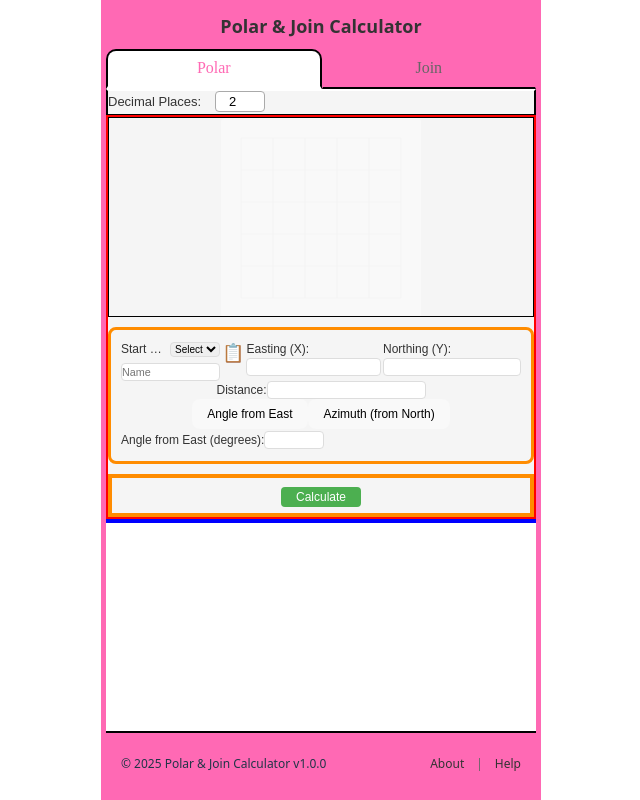
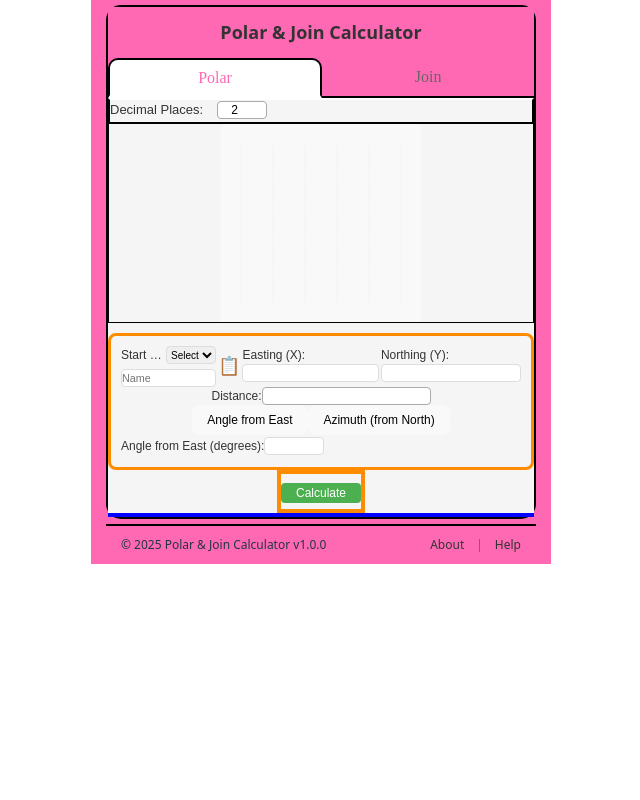
Before and after one commit to tonimwas/polar-join, a React (Vite) app in the folder frontend/: page / in a window 1280 px wide. Shown: the whole page, without its empty margins (319-959 px from the left). Built offline with nearby package versions, Linux system fonts and the light colour scheme.

Commit message:
edited some css

```diff
--- a/frontend/src/App.css
+++ b/frontend/src/App.css
@@ -3,7 +3,9 @@
   border-collapse: collapse;
   font-size: 12px;
   justify-items: center;
-
+  margin: 0;
+  padding: 0;
+  box-sizing: border-box;
 }
 
 :root {
@@ -20,64 +22,52 @@
   display: flex;
   flex-wrap: wrap;
   max-height: 100vh;
+}
 
+html,
+body {
+  justify-content: center;
+  background-color: #FF69B4;
+  overflow-y: auto;
+  padding: 0px 15px 0px 15px;
 
 }
 
-html, body {
-  justify-content: center;
-  background-color: #FF69B4;
-  display: flex;
-  margin: 0;
-
-
-}
-
-
-
-.app-container {
+.app-container,
+.calculator-container {
   width: 100%;
   max-width: 100%;
   margin: 0 auto;
   padding: 0;
   display: flex;
   flex-direction: column;
-  min-height: 100vh;
 }
 
-.calculator-operations {
+.app-container {
+  max-height: 100vh;
   display: flex;
-  max-width: 100%;
-  flex-direction: column;
-  border: 2px solid red;
-  max-height: 100%;
 }
 
 .calculator-container {
   flex: 1;
-  overflow-y: auto;
-  display: flex;
-  flex-direction: column;
-  padding: 1rem;
-  max-width: 100%;
-  margin: 0 auto;
-  width: 100%;
-  box-sizing: border-box;
+  max-width: 430px;
+  margin: 5px auto;
+  background-color: white;
+  position: relative;
+  max-height: 100%;
+  border-radius: 15px;
+  border: 2px solid black;
 }
 
 a {
   font-weight: 500;
   color: #646cff;
   text-decoration: inherit;
+  transition: color 0.25s;
 }
 
 a:hover {
   color: #535bf2;
-}
-
-h1 {
-  font-size: 3.2em;
-  line-height: 1.1;
 }
 
 button {
@@ -89,7 +79,7 @@ button {
   font-family: inherit;
   background-color: #1a1a1a;
   cursor: pointer;
-  transition: border-color 0.25s;
+  transition: all 0.25s;
 }
 
 button:hover {
@@ -101,44 +91,59 @@ button:focus-visible {
   outline: 4px auto -webkit-focus-ring-color;
 }
 
-@media (prefers-color-scheme: light) {
-  :root {
-    color: #213547;
-    background-color: #ffffff;
-  }
-  a:hover {
-    color: #747bff;
-  }
-  button {
-    background-color: #f9f9f9;
-  }
+/* Header section */
+.header-section {
+  background-color: #FF69B4;
+  padding: 12px;
+  display: flex;
+  justify-content: center;
+}
+
+.header-title {
+  font-size: 18px;
+  font-weight: bold;
+  color: #333;
+  margin: 0;
+  text-align: center;
+}
+
+/* Tab section */
+.tab-section {
+  display: flex;
+  padding: 0;
+  background-color: #FF69B4;
+  margin-bottom: 0;
 }
 
 /* Precision input row */
 .precision-row {
   display: flex;
   align-items: center;
-  margin-bottom: 0px;
-  margin-top: 0px;
-  padding: 0 0 2px 0;
+  margin: 0;
+  padding: 0 0 2px;
   justify-content: flex-start;
-  border-top: 2px solid white;
-  border-left: 2px solid black;
-  border-bottom: 1px solid black;
-  border-right: 2px solid black;
+  border: 2px solid black;
+  border-top-color: white;
+  border-bottom-width: 1px;
 }
+
 .precision-label {
   font-size: 13px;
   font-weight: 500;
   margin-right: 6px;
 }
-.precision-input {
-  font-size: 13px;
+
+.precision-input,
+input[type="number"],
+input[type="text"],
+select {
+  font-size: 12px;
   padding: 2px 6px;
   border-radius: 4px;
   border: 1px solid #aaa;
-  width: 48px;
+  width: auto;
   box-sizing: border-box;
+  height: 1.5rem;
 }
 
 .input-error {
@@ -152,54 +157,313 @@ button:focus-visible {
   opacity: 1;
 }
 
+/* Form elements */
+.calculator-form {
+  display: flex;
+  flex-direction: column;
+  gap: 0;
+  width: 100%;
+  margin: 0;
+  padding: 0;
+  font-family: Arial, sans-serif;
+  background-color: #f5f5f5;
+  color: #333;
+  min-height: 100%;
+}
+
+.form-group {
+  margin: 0;
+  padding: 0;
+  width: 100%;
+  display: flex;
+  flex-direction: column;
+  gap: 2px;
+  font-size: 12px;
+  flex-shrink: 0;
+}
+
+.form-group.join-pair {
+  flex-direction: row;
+}
+
+.form-group.join-pair input {
+  width: 100%;
+}
+
+/* Input containers */
+.inputs-container {
+  border: 3px solid #FF8C00;
+  border-radius: 8px;
+  padding: 10px;
+  margin-bottom: 0;
+  width: 100%;
+  flex-shrink: 0;
+}
+
+/* Bottom box */
 .bottom-box {
   border: 2px solid blue;
+  display: flex;
+  flex-grow: 1;
   flex-direction: column;
   overflow-y: auto;
-  max-height: 123px;
+
+  width: 100%;
+}
+
+/* Results and output */
+.result-box {
+  margin-top: 0;
+  padding: 2px;
+  background-color: #f9f9f9;
+  border-radius: 8px;
+  border: 1px solid #e0e0e0;
+  font-size: 12px;
   display: flex;
-  max-width: 100%;
+  flex-wrap: nowrap;
+  overflow: auto;
+  align-items: center;
 }
-/* Main container */
-.calculator-container {
 
-  max-width: 430px;
-  margin: 5px;
-  background-color: #FF69B4;
-  padding: 0px;
-  background-color: white;
-  box-sizing: border-box;
+.results-container {
+  display: grid;
+}
+
+.result-section {
+  margin-bottom: 0.45px;
+  padding-bottom: 0.45px;
+  border-bottom: 1px solid #e0e0e0;
+  box-shadow: 0 1px 2px rgba(0, 0, 0, 0.1);
   display: flex;
   flex-direction: column;
-  height: 100vh;
-  position: relative;
-  overflow-y: auto;
 }
 
-/* Header section */
-.header-section {
-  background-color: #FF69B4;
-  padding: 12px;
-
-  display: flex;
-  justify-content: center;
-
+.result-section h4 {
+  margin: 0 0 0.4px;
+  color: #4CAF50;
+  font-size: 12px;
 }
 
-.header-title {
-  font-size: 18px;
-  font-weight: bold;
-  color: #333;
+.result-section p {
   margin: 0;
-  text-align: center;
+  font-size: 12px;
+  display: flex;
+  align-items: center;
+  justify-content: center;
 }
 
-/* Tab section */
-.tab-section {
+.error-box {
+  margin-top: 0px;
+  padding: px;
+  background: #ffebee;
+  border-radius: 4px;
+  border-left: 4px solid #f44336;
+  color: #c62828;
+}
+
+/* Saved points section */
+.saved-points-container {
+  margin: 0 0 6px;
+  width: 100%;
+  flex-shrink: 0;
+}
+
+.saved-points-table {
+  width: 100%;
+  font-size: 10px;
+  border-collapse: collapse;
+  margin: 0;
+  padding: 0;
+  table-layout: fixed;
+}
+
+.saved-points-header {
+  background: #f0f0f0;
+}
+
+.saved-points-cell {
+  border: 1px solid #ccc;
+  padding: 2px;
+}
+
+.saved-points-tbody {
+  display: block;
+  max-height: 90px;
+  overflow-y: auto;
+  width: 100%;
+}
+
+.saved-points-row {
+  display: table;
+  width: 100%;
+  table-layout: fixed;
+}
+
+.cell-ellipsis {
+  overflow: hidden;
+  text-overflow: ellipsis;
+  white-space: nowrap;
+}
+
+.delete-icon {
+  color: #d32f2f;
+  cursor: pointer;
+  font-weight: bold;
+  font-size: 14px;
+}
+
+/* Points input styling */
+.points-flex-container {
   display: flex;
-  padding:0px 0px 0px 0px;
+  align-items: center;
+}
+
+.points-flex-row {
+  display: flex;
+  margin-bottom: 2px;
+  align-items: baseline;
+}
+
+.points-flex-row label {
+  font-size: 12px;
+  display: inline-block;
+  white-space: nowrap;
+  overflow: hidden;
+  text-overflow: ellipsis;
+  max-width: 45px;
+  padding-right: 4px;
+}
+
+.point-select {
+  font-size: 10px;
+  padding: 0;
+  min-width: 10px;
+}
+
+.point-name-input {
+  min-width: 80px;
+}
+
+.save-icon {
+  margin-left: 2px;
+  cursor: pointer;
+  font-size: 18px;
+}
+
+/* Tab buttons */
+.tab-button {
+  width: 100%;
+  height: 40px;
   background-color: #FF69B4;
-  margin-bottom: 0px;
+  font-size: 16px;
+  font-weight: 500;
+  color: #666;
+  cursor: pointer;
+  transition: all 0.2s;
+  display: flex;
+  align-items: center;
+  justify-content: center;
+  border: none;
+  border-bottom: 2px solid black;
+  font-family: cascade;
+}
+
+.tab-button:hover {
+  background-color: #f0f0f0;
+}
+
+.tab-button.active {
+  background-color: #ffffff;
+  color: #FF69B4;
+  border-radius: 10px 10px 0 0;
+  border: 2px solid black;
+  border-bottom: 3px solid white;
+}
+
+/* DMS inputs */
+.dms-container {
+  display: flex;
+  flex-direction: column;
+  align-items: flex-start;
+  margin-top: 0.5rem;
+  width: 100%;
+  font-size: 12px;
+}
+
+.dms-inputs {
+  display: flex;
+  gap: 0.75rem;
+  align-items: center;
+  margin-top: 0.5rem;
+  width: 100%;
+}
+
+.dms-field {
+  flex: 1;
+  display: flex;
+  flex-direction: column;
+  gap: 0.25rem;
+}
+
+.dms-field label {
+  font-weight: 500;
+  color: #333;
+  margin-bottom: 0.25rem;
+}
+
+.dms-field input {
+  width: 100%;
+  padding: 0.5rem;
+  border: 1px solid #ddd;
+  border-radius: 4px;
+  font-size: 1rem;
+}
+
+.dms-field input:focus {
+  outline: none;
+  border-color: #4CAF50;
+  box-shadow: 0 0 0 2px rgba(76, 175, 80, 0.2);
+}
+
+/* Radio group */
+.radio-group {
+  display: flex;
+  flex-direction: row;
+  gap: 16px;
+  width: 100%;
+}
+
+.radio-group label {
+  display: flex;
+  align-items: center;
+  gap: 8px;
+  margin-bottom: 0.5rem;
+  font-weight: bold;
+  font-size: 12px;
+}
+
+/* Input focus states */
+input:focus,
+select:focus {
+  outline: none;
+  border-color: #4CAF50;
+  box-shadow: 0 0 0 2px rgba(76, 175, 80, 0.2);
+}
+
+/* Media queries */
+@media (prefers-color-scheme: light) {
+  :root {
+    color: #213547;
+    background-color: #ffffff;
+  }
+
+  a:hover {
+    color: #747bff;
+  }
+
+  button {
+    background-color: #f9f9f9;
+  }
 }
 
 .tab-button {
@@ -214,8 +478,8 @@ button:focus-visible {
   display: flex;
   align-items: center;
   justify-content: center;
-  border-radius:0;
-  border-bottom: 2px solid  rgb(0, 0, 0);
+  border-radius: 0;
+  border-bottom: 2px solid rgb(0, 0, 0);
   font-family: cascade;
 
 }
@@ -230,10 +494,10 @@ button:focus-visible {
   color: #FF69B4;
   border-top-left-radius: 10px;
   border-top-right-radius: 10px;
-  border-top: 2px solid  black;
-  border-left: 2px solid  black;
-  border-right: 2px solid  black;
-  border-bottom: 3px solid  rgb(255, 255, 255);
+  border-top: 2px solid black;
+  border-left: 2px solid black;
+  border-right: 2px solid black;
+  border-bottom: 3px solid rgb(255, 255, 255);
 }
 
 /* Headings */
@@ -368,10 +632,12 @@ h1 {
   background: #ffebee;
   color: #d32f2f;
 }
+
 .input-error::placeholder {
   color: #d32f2f;
   opacity: 1;
 }
+
 .input-error-message {
   color: #d32f2f;
   font-size: 0.85em;
@@ -393,7 +659,8 @@ label {
   color: #333;
 }
 
-input, select {
+input,
+select {
   padding: 1px;
   border: 1px solid #ddd;
   border-radius: 4px;
@@ -416,7 +683,7 @@ input, select {
   border: 3px solid #FF8C00;
   border-radius: 8px;
   padding: 10px;
-  margin-bottom: 10px;
+  margin-bottom: 0px;
   width: 100%;
   box-sizing: border-box;
   flex-shrink: 0;
@@ -479,48 +746,60 @@ input, select {
 }
 
 .result-box {
-  margin-top: 0.5rem;
-  padding: 0.5rem;
+  margin-top: 0px;
+  padding: 2px;
   background-color: #f9f9f9;
   border-radius: 8px;
   border: 1px solid #e0e0e0;
-  font-size: 0.9rem;
-  flex-shrink: 0;
+  font-size: 12px;
+  display: flex;
+  flex-wrap: nowrap;
+  overflow: auto;
+  align-items: center;
 }
 
 .results-container {
   display: grid;
-  grid-template-columns: repeat(auto-fit, minmax(250px, 1fr));
-  gap: 20px;
-  margin-top: 16px;
+
 }
 
 .result-section {
-  margin-bottom: 0.75rem;
-  padding-bottom: 0.75rem;
+  margin-bottom: 0.45px;
+  padding-bottom: 0.45px;
   border-bottom: 1px solid #e0e0e0;
-  box-shadow: 0 1px 3px rgba(0,0,0,0.1);
+  box-shadow: 0 1px 2px rgba(0, 0, 0, 0.1);
+  display: flex;
+  flex-direction: column;
+
 }
 
 .result-section h4 {
   margin-top: 0;
-  margin-bottom: 0.4rem;
+  margin-bottom: 0.4px;
   color: #4CAF50;
-  font-size: 1rem;
+  font-size: 12px;
 }
 
 .result-section p {
-  margin: 0.3rem 0;
-  font-size: 0.9rem;
+  margin: 0px;
+  font-size: 12px;
+  display: flex;
+  align-items: center;
+  justify-content: center;
 }
 
 .result-section strong {
   color: #333;
 }
 
+.dist {
+  display: flex;
+  flex-direction: row;
+}
+
 .error-box {
-  margin-top: 20px;
-  padding: 16px;
+  margin-top: 5px;
+  padding: 5px;
   background: #ffebee;
   border-radius: 4px;
   border-left: 4px solid #f44336;
@@ -594,6 +873,7 @@ pre {
   align-items: baseline;
 
 }
+
 .points-flex-row label {
   font-size: 12px;
   display: inline-block;
@@ -626,7 +906,7 @@ pre {
 }
 
 .saved-points-section {
-  margin-top: 24px;
+
   width: 100%;
   flex-shrink: 0;
 }
@@ -635,20 +915,27 @@ pre {
   display: flex;
   justify-content: space-between;
   align-items: center;
+  padding: 0.5px;
+  width: 100%;
+  font-size: 11px;
 }
 
 .saved-points-title {
   font-weight: bold;
-  font-size: 14px;
+  font-size: 11px;
+  align-items: center;
 }
 
 .download-csv-button {
   font-size: 12px;
-  padding: 4px 10px;
+  padding: 1px;
   border-radius: 4px;
   border: 1px solid #aaa;
   background: #f5f5f5;
   cursor: pointer;
+  color: #4CAF50;
+  display: flex;
+  right: 0;
 }
 
 /* Footer styles */
--- a/frontend/src/CartesianPlot.jsx
+++ b/frontend/src/CartesianPlot.jsx
@@ -179,7 +179,7 @@ function CartesianPlot({ data, type, nameA, nameB, precision = 3 }) {
       const maxPos = padding + width - textWidth / 2;
       textPos = Math.min(Math.max(textPos, minPos), maxPos);
       if (isRightward) {
-        ctx.fillText(coordText, textPos, y + 20);
+        ctx.fillText(coordText, textPos, y + 30);
       } else {
         ctx.fillText(coordText, textPos, y - 30);
       }
@@ -212,7 +212,7 @@ function CartesianPlot({ data, type, nameA, nameB, precision = 3 }) {
       if (isRightward) {
         ctx.fillText(coordText, textPosB, y - 30);
       } else {
-        ctx.fillText(coordText, textPosB, y + 20);
+        ctx.fillText(coordText, textPosB, y + 30);
       }
     }
 
@@ -248,7 +248,7 @@ function CartesianPlot({ data, type, nameA, nameB, precision = 3 }) {
       const midY = (startY + endY) / 2;
 
       // Offset distance perpendicular to the line
-      const offsetDistance = 20;
+      const offsetDistance = 10;
 
       // Calculate perpendicular angle for placing labels above/below line
       const perpAngle = angleRad + Math.PI/2;
```
Also changed, not shown: frontend/src/App.jsx (+11 -9 lines), 7 other files (tests, documents, lock files or other folders).
